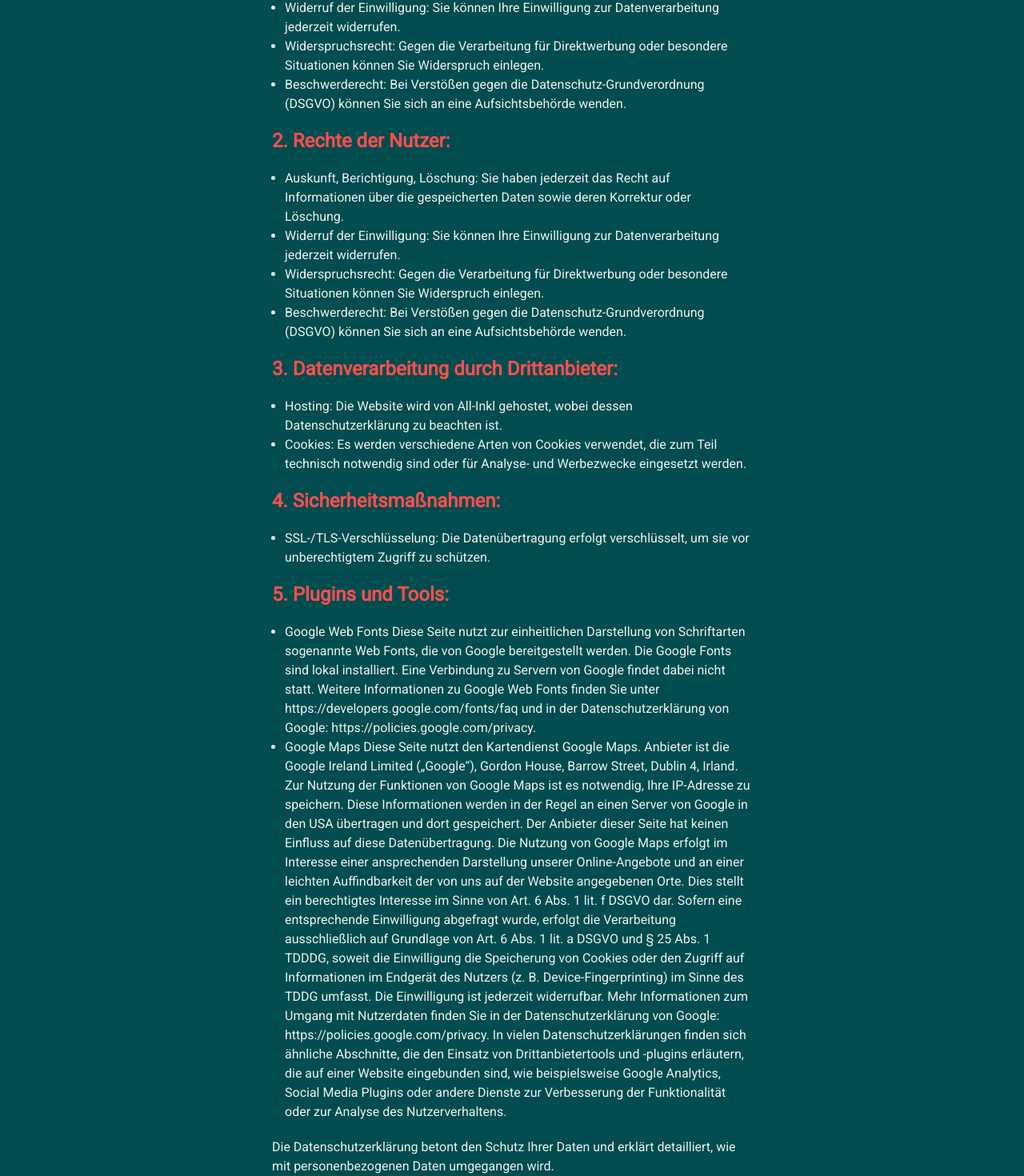
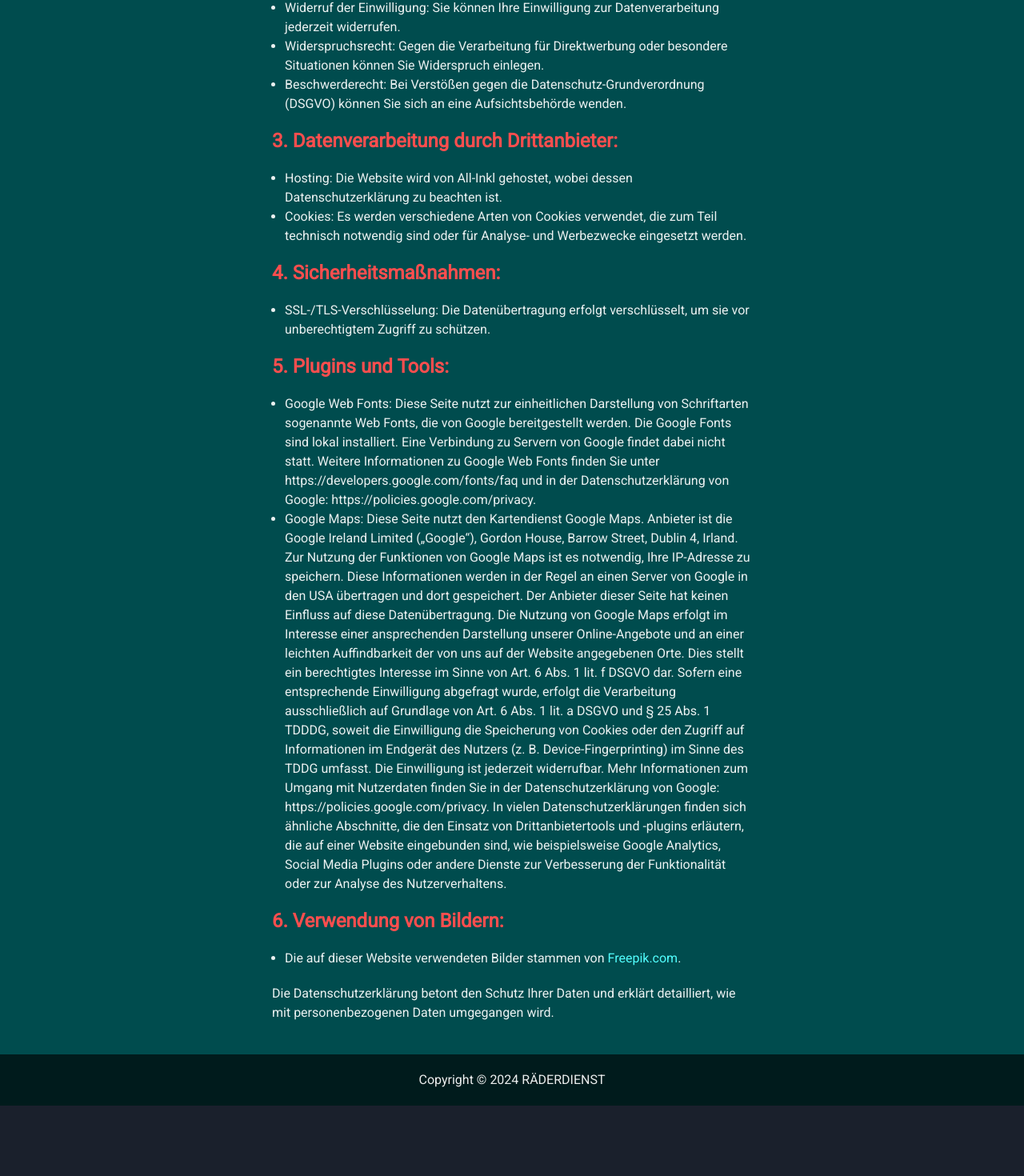
Before and after one commit to Raitis128/Raderdienst, a React (Vite) app: page /datenschutz in a window 1280 px wide. Shown: the part 652-2122 px from the top of the page at 80% size. After the commit the page ends 2034 px from the top, so only its background shows below. Built offline with nearby package versions, Linux system fonts and the light colour scheme.

Commit message:
Add link to logo, add information about images to policy

```diff
--- a/src/components/Navigation.tsx
+++ b/src/components/Navigation.tsx
@@ -41,14 +41,15 @@ const Navigation = () => {
         backgroundColor={"blue.900"}
         fontFamily={"Roboto"}
       >
-        <Link href="#">
+        <RouterLink to="/">
           <Image
             src={logo}
             width="200px"
             alt="logo"
             justifyContent="space-between"
+            cursor="pointer"
           />
-        </Link>
+        </RouterLink>
 
         <Flex
           justifyContent="space-between"
--- a/src/components/PrivacyPolicy.tsx
+++ b/src/components/PrivacyPolicy.tsx
@@ -63,29 +63,6 @@ const PrivacyPolicy = () => {
         </UnorderedList>
 
         <Heading as={"h3"} pt={5} pb={5} fontSize={"2xl"} color={"red.300"}>
-          2. Rechte der Nutzer:
-        </Heading>
-        <UnorderedList>
-          <ListItem>
-            Auskunft, Berichtigung, Löschung: Sie haben jederzeit das Recht auf
-            Informationen über die gespeicherten Daten sowie deren Korrektur
-            oder Löschung.
-          </ListItem>
-          <ListItem>
-            Widerruf der Einwilligung: Sie können Ihre Einwilligung zur
-            Datenverarbeitung jederzeit widerrufen.
-          </ListItem>
-          <ListItem>
-            Widerspruchsrecht: Gegen die Verarbeitung für Direktwerbung oder
-            besondere Situationen können Sie Widerspruch einlegen.
-          </ListItem>
-          <ListItem>
-            Beschwerderecht: Bei Verstößen gegen die Datenschutz-Grundverordnung
-            (DSGVO) können Sie sich an eine Aufsichtsbehörde wenden.
-          </ListItem>
-        </UnorderedList>
-
-        <Heading as={"h3"} pt={5} pb={5} fontSize={"2xl"} color={"red.300"}>
           3. Datenverarbeitung durch Drittanbieter:
         </Heading>
         <UnorderedList>
@@ -115,8 +92,8 @@ const PrivacyPolicy = () => {
         </Heading>
         <UnorderedList>
           <ListItem>
-            Google Web Fonts Diese Seite nutzt zur einheitlichen Darstellung von
-            Schriftarten sogenannte Web Fonts, die von Google bereitgestellt
+            Google Web Fonts: Diese Seite nutzt zur einheitlichen Darstellung
+            von Schriftarten sogenannte Web Fonts, die von Google bereitgestellt
             werden. Die Google Fonts sind lokal installiert. Eine Verbindung zu
             Servern von Google findet dabei nicht statt. Weitere Informationen
             zu Google Web Fonts finden Sie unter
@@ -125,18 +102,18 @@ const PrivacyPolicy = () => {
             https://policies.google.com/privacy.
           </ListItem>
           <ListItem>
-            Google Maps Diese Seite nutzt den Kartendienst Google Maps. Anbieter
-            ist die Google Ireland Limited („Google“), Gordon House, Barrow
-            Street, Dublin 4, Irland. Zur Nutzung der Funktionen von Google Maps
-            ist es notwendig, Ihre IP-Adresse zu speichern. Diese Informationen
-            werden in der Regel an einen Server von Google in den USA übertragen
-            und dort gespeichert. Der Anbieter dieser Seite hat keinen Einfluss
-            auf diese Datenübertragung. Die Nutzung von Google Maps erfolgt im
-            Interesse einer ansprechenden Darstellung unserer Online-Angebote
-            und an einer leichten Auffindbarkeit der von uns auf der Website
-            angegebenen Orte. Dies stellt ein berechtigtes Interesse im Sinne
-            von Art. 6 Abs. 1 lit. f DSGVO dar. Sofern eine entsprechende
-            Einwilligung abgefragt wurde, erfolgt die Verarbeitung
+            Google Maps: Diese Seite nutzt den Kartendienst Google Maps.
+            Anbieter ist die Google Ireland Limited („Google“), Gordon House,
+            Barrow Street, Dublin 4, Irland. Zur Nutzung der Funktionen von
+            Google Maps ist es notwendig, Ihre IP-Adresse zu speichern. Diese
+            Informationen werden in der Regel an einen Server von Google in den
+            USA übertragen und dort gespeichert. Der Anbieter dieser Seite hat
+            keinen Einfluss auf diese Datenübertragung. Die Nutzung von Google
+            Maps erfolgt im Interesse einer ansprechenden Darstellung unserer
+            Online-Angebote und an einer leichten Auffindbarkeit der von uns auf
+            der Website angegebenen Orte. Dies stellt ein berechtigtes Interesse
+            im Sinne von Art. 6 Abs. 1 lit. f DSGVO dar. Sofern eine
+            entsprechende Einwilligung abgefragt wurde, erfolgt die Verarbeitung
             ausschließlich auf Grundlage von Art. 6 Abs. 1 lit. a DSGVO und § 25
             Abs. 1 TDDDG, soweit die Einwilligung die Speicherung von Cookies
             oder den Zugriff auf Informationen im Endgerät des Nutzers (z. B.
@@ -148,7 +125,25 @@ const PrivacyPolicy = () => {
             Einsatz von Drittanbietertools und -plugins erläutern, die auf einer
             Website eingebunden sind, wie beispielsweise Google Analytics,
             Social Media Plugins oder andere Dienste zur Verbesserung der
-            Funktionalität oder zur Analyse des Nutzerverhaltens.{" "}
+            Funktionalität oder zur Analyse des Nutzerverhaltens.
+          </ListItem>
+        </UnorderedList>
+
+        <Heading as={"h3"} pt={5} pb={5} fontSize={"2xl"} color={"red.300"}>
+          6. Verwendung von Bildern:
+        </Heading>
+        <UnorderedList>
+          <ListItem>
+            Die auf dieser Website verwendeten Bilder stammen von{" "}
+            <a
+              href="https://www.freepik.com"
+              target="_blank"
+              rel="noopener noreferrer"
+              style={{ color: "#52ffff" }}
+            >
+              Freepik.com
+            </a>
+            .
           </ListItem>
         </UnorderedList>
 
```
Also changed, not shown: 1 other file (tests, documents, lock files or other folders).
